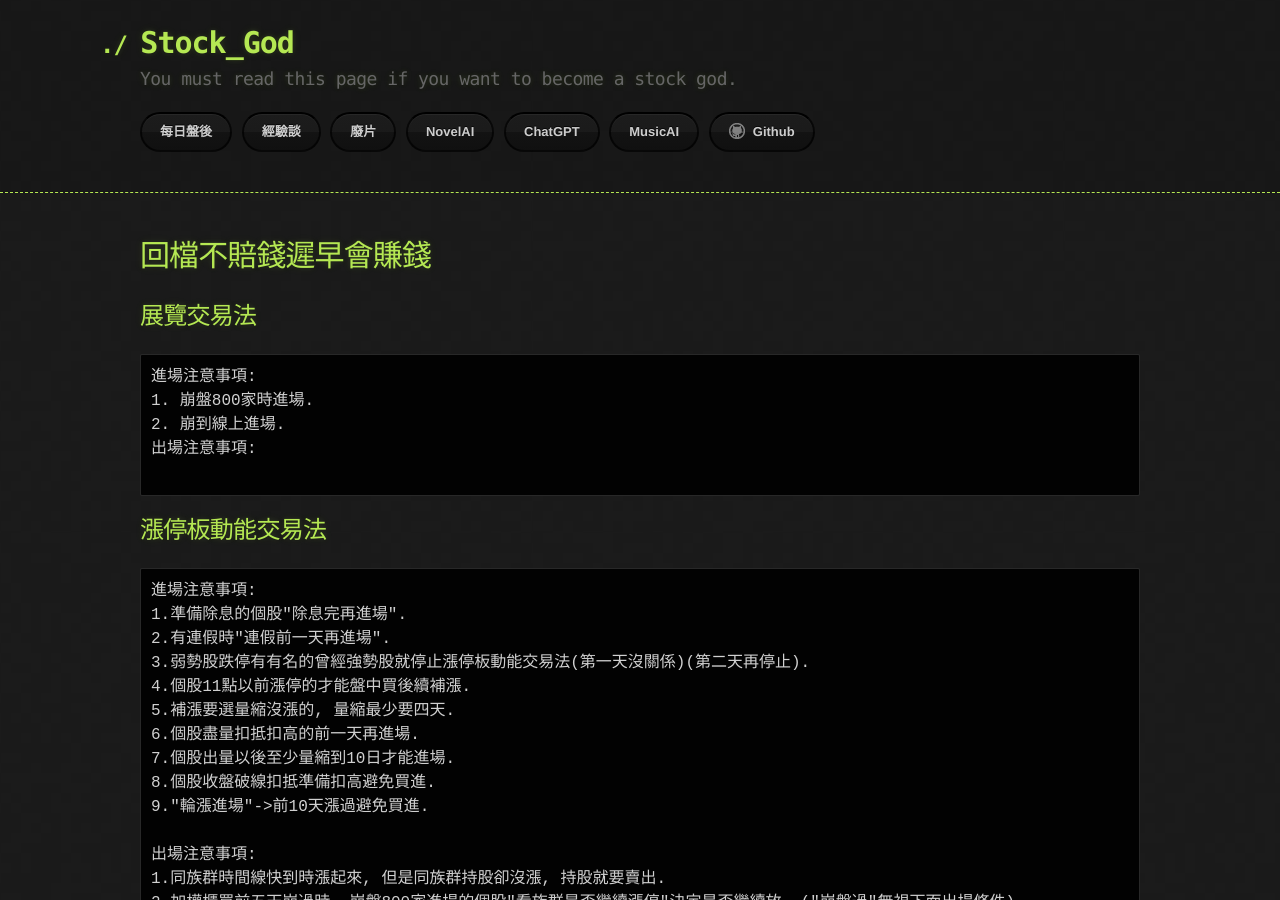
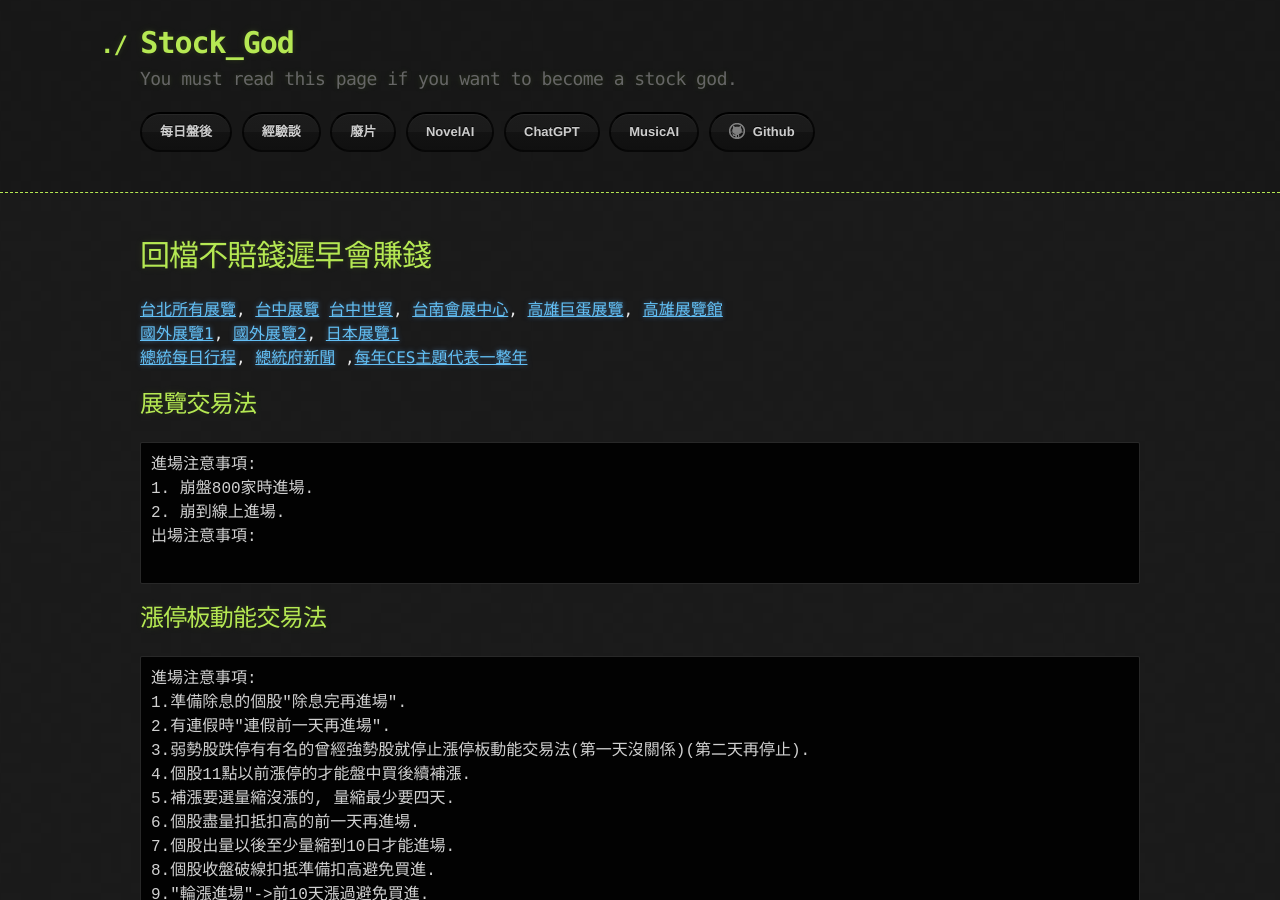
Before and after one commit to lepg5487/Stock_God, a Jekyll site: the page built from experience.md, in a window 1280 px wide and 900 px high. Built offline with Jekyll 4.4.1, drawn with Linux system fonts in a browser that asks for light colours; our own code applies the rules of GitHub Pages for plain Markdown files; some of the changed text lies outside the part shown.

Commit message:
Update experience.md

````diff
--- a/experience.md
+++ b/experience.md
@@ -2,6 +2,10 @@
 layout: testlayouts
 ---
 # 回檔不賠錢遲早會賺錢
+
+[台北所有展覽](https://www.twtc.com.tw/exhibition), [台中展覽](https://www.tc-iec.com/index.php/events/2024events) [台中世貿](https://www.wtctxg.org.tw/wtctxg/schedule), [台南會展中心](https://www.icctainan.com/exhibitions), [高雄巨蛋展覽](http://www.k-arena.com.tw/calendar-item.php), [高雄展覽館](https://www.kecc.com.tw/zh-tw/visitors-exhibition)
+[國外展覽1](https://www.thetw.com/expo/indexs/0/1), [國外展覽2](https://www.chanchao.com.tw/expo.asp), [日本展覽1](https://www.rxjapan.jp/en/schedule/?show=64)
+[總統每日行程](https://www.president.gov.tw/Page/37), [總統府新聞](https://www.president.gov.tw/Page/35?DeteailNo=1&Mode=L) ,[每年CES主題代表一整年](https://www.ces.tech/media/news/press-releases.aspx)
 
 ## 展覽交易法
 ```
@@ -729,6 +733,10 @@ Step 5: 搜尋 `will take place as of the close`, 後面可以知道什麼時候
 
 # 國際趨勢
 
+台灣時間晚上 07/11. [CPI未來公布時間](https://hk.investing.com/economic-calendar/cpi-733), 開始沒啥影響.
+
+台灣時間晚上 07/31. [FOMC利率決策公布時間](https://www.cmegroup.com/cn-t/markets/interest-rates/cme-fedwatch-tool.html), 沒啥影響.
+
 [小台指散戶多空比(散戶反指標)](https://www.macromicro.me/charts/20069/tw-mtx-long-to-short-ratio-of-individual-player)
 
 [升息M平方歷史圖](https://www.macromicro.me/time_line?id=11&stat=483)
````
